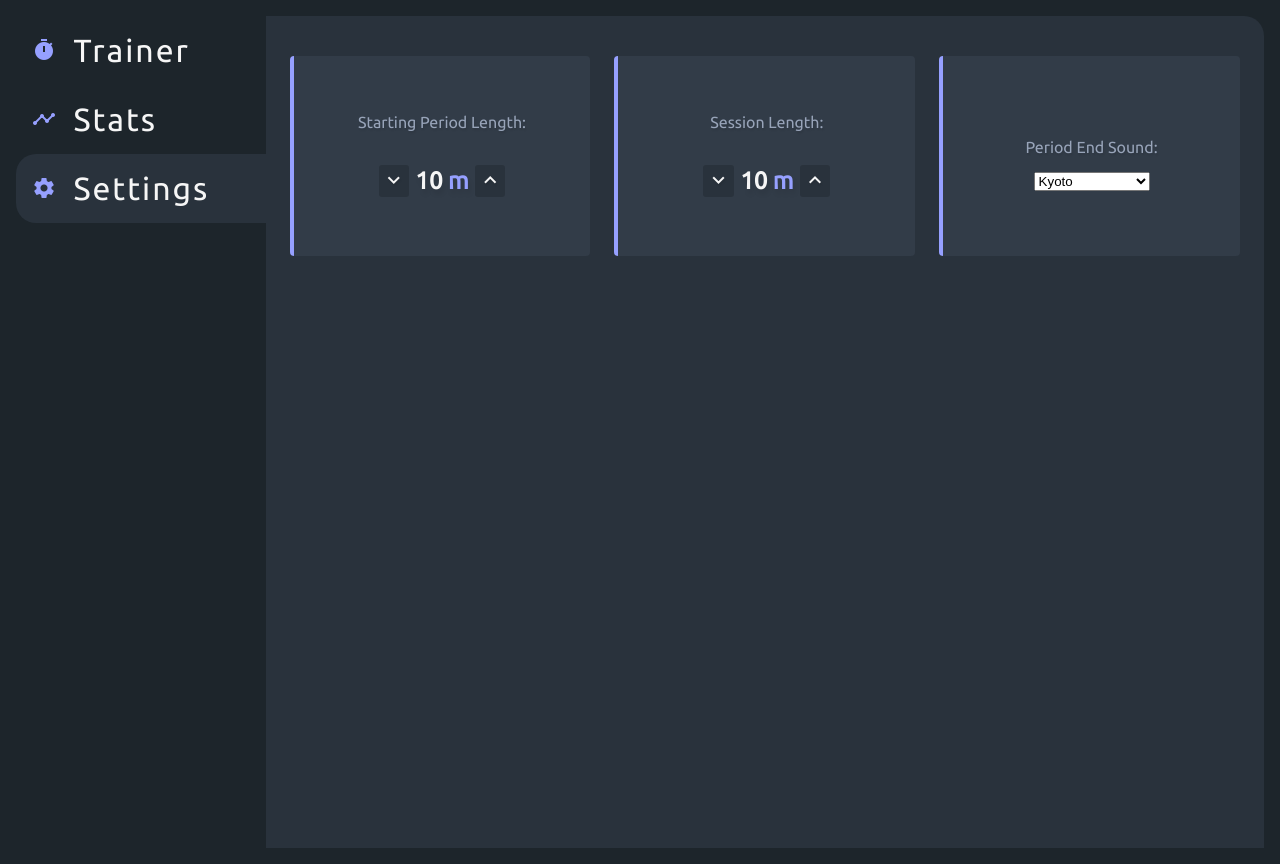
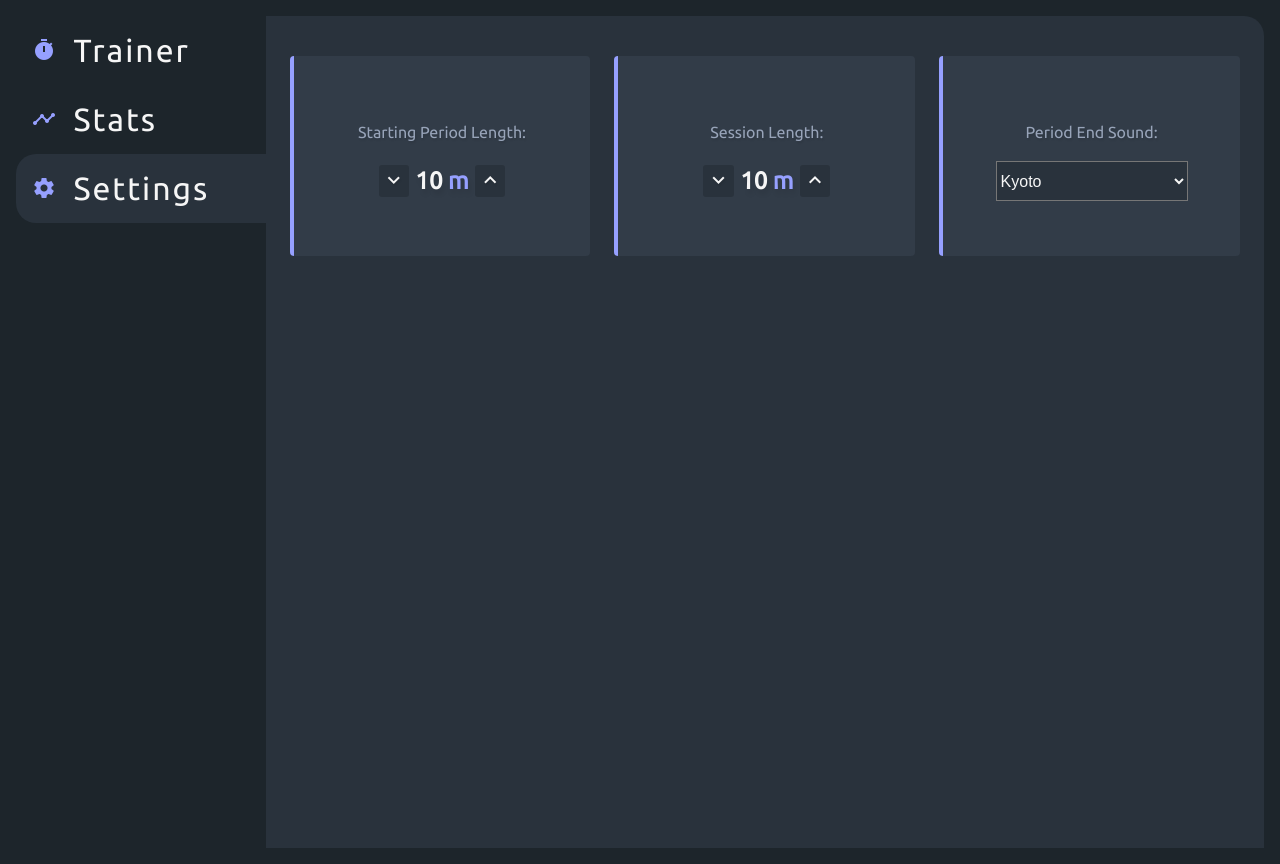
Before and after one commit to jaredami/meditation-trainer, an Angular app: page /settings in a window 1280 px wide. Built offline with nearby package versions, Linux system fonts and the light colour scheme; a web font is replaced by a local one; what @angular/fire would draw is missing.

Commit message:
Style period end sound select

```diff
--- a/src/app/components/settings/settings.component.html
+++ b/src/app/components/settings/settings.component.html
@@ -38,7 +38,8 @@
   <div class="settings-card">
     <p class="settings-card__label">Period End Sound:</p>
     <div class="settings-card__figure-container">
-      <select [(ngModel)]="settings.periodEndSoundSrc"
+      <select class="settings-card__select"
+              [(ngModel)]="settings.periodEndSoundSrc"
               (ngModelChange)="updatePeriodEndSound($event)"
               name="periodEndSound"
               id="periodEndSound">
--- a/src/app/components/settings/settings.component.scss
+++ b/src/app/components/settings/settings.component.scss
@@ -32,6 +32,12 @@
   text-shadow: 1px 2px 2px rgba(0,0,0,0.1);
 }
 
+.settings-card__figure-container {
+  display: flex;
+  align-items: center;
+  height: 3rem;
+}
+
 .settings-card__figure {
   color: $color-white;
   text-shadow: 2px 5px 5px rgba(0,0,0,0.1);
@@ -41,18 +47,16 @@
   color: $color-primary-0;
 }
 
-.settings {
-  display: relative;
-  letter-spacing: 2px;
-  margin: 0 auto;
-  max-width: 700px;
-  padding-top: 4rem;
-  text-shadow: 2px 5px 5px rgba(0,0,0,0.3);
-}
+.settings-card__select {
+  background: $color-darker-gray;
+  color: $color-white;
+  font-size: 1rem;
+  height: 2.5rem;
+  width: 12rem;
 
-.settings-card__figure-container {
-  display: flex;
-  align-items: center;
+  &:focus {
+    outline: 1px solid $color-primary-0;
+  }
 }
 
 .settings-card__btn {
```
